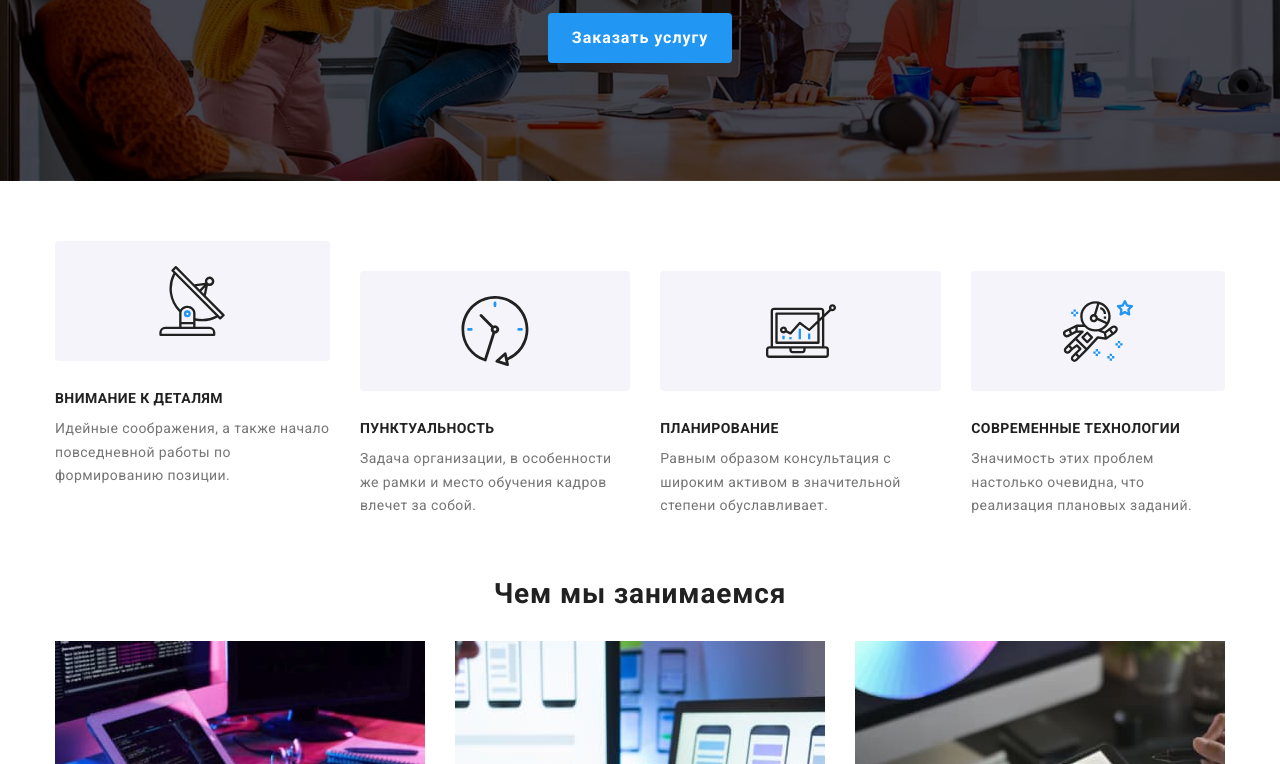
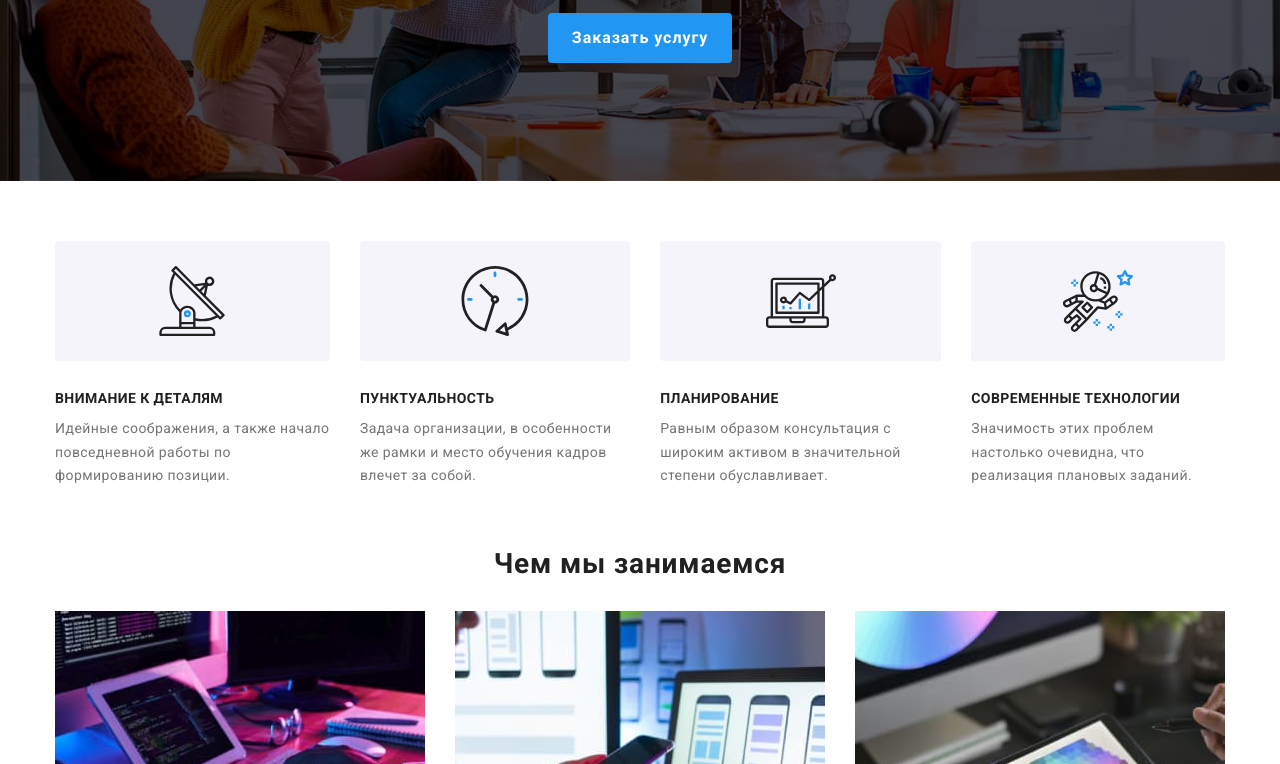
Before and after one commit to smorodskiy/goit-markup-hw-08, a plain HTML site: page index.html in a window 1280 px wide. Shown: the part 336-1100 px from the top of the page. Drawn offline with nearby package versions, Linux system fonts and the light colour scheme; files that its build step writes are made by us from their sources.

Commit message:
Update _quality-section.scss

```diff
--- a/sass/pages/index/components/_quality-section.scss
+++ b/sass/pages/index/components/_quality-section.scss
@@ -3,9 +3,6 @@
 .quality-section {
   &__container {
     @extend %top-bottom-shifting-section;
-  }
-
-  &__title {
   }
 
   &__list {
@@ -53,10 +50,32 @@
     letter-spacing: 0.03em;
   }
 
+  // MEDIA TABLET -------------
   @include media(">tablet") {
     &__list {
       display: flex;
-      justify-content: center;
+      flex-wrap: wrap;
+      justify-content: space-between;
+      // justify-content: center;
+    }
+
+    &__item:nth-child(2) {
+      margin-top: 0;
+    }
+
+    &__item {
+      width: calc(50% - 15px);
+    }
+
+    &__item-title {
+      text-align: left;
+    }
+  }
+
+  // MEDIA DESKTOP -------------
+  @include media(">desktop") {
+    &__list {
+      flex-wrap: nowrap;
     }
 
     &__item:first-child {
@@ -64,15 +83,9 @@
     }
 
     &__item {
+      margin: 0;
       margin-left: 30px;
-      // width: 270px;
-    }
-
-    &__item-title {
-      text-align: left;
+      width: auto;
     }
   }
-
-  @include media(">desktop") {
-  }
 }
```
